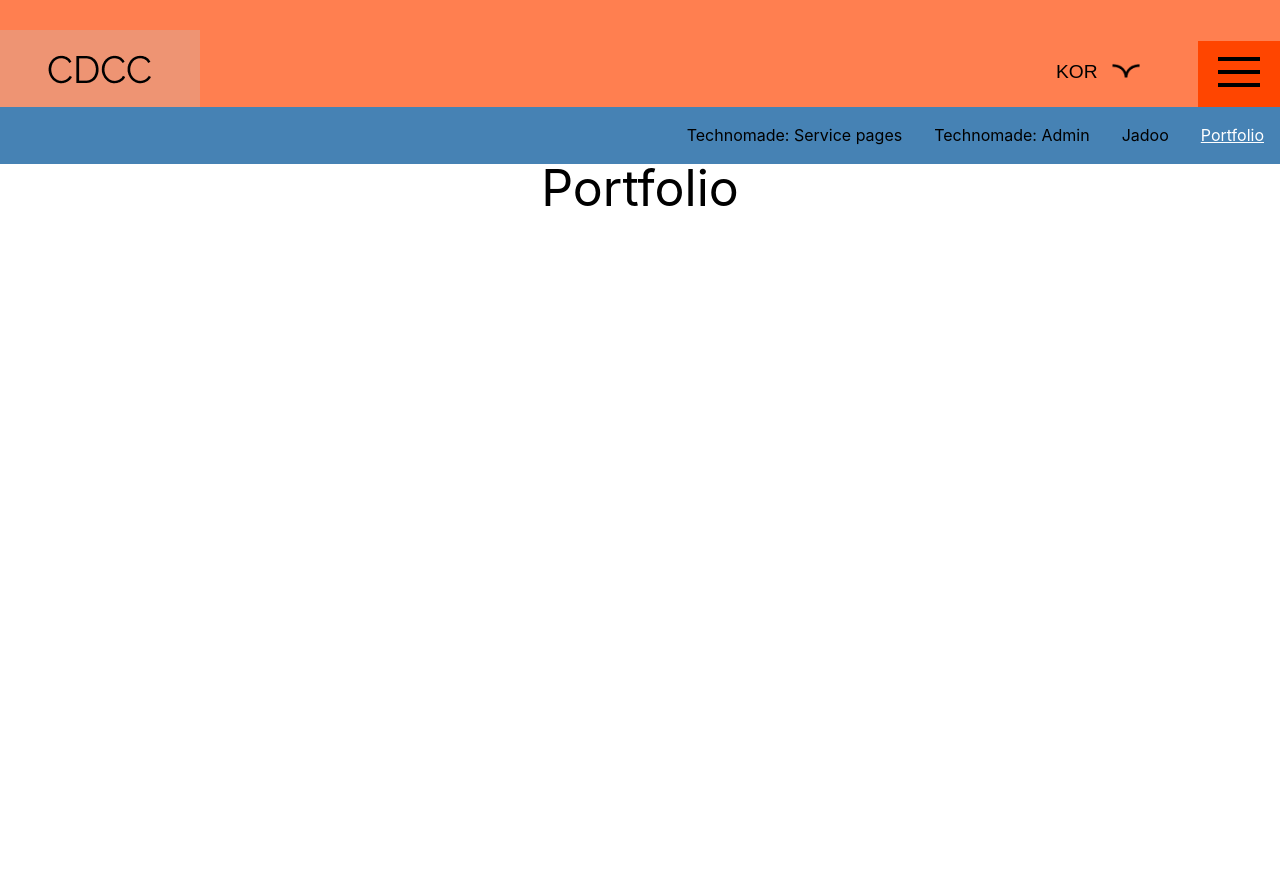
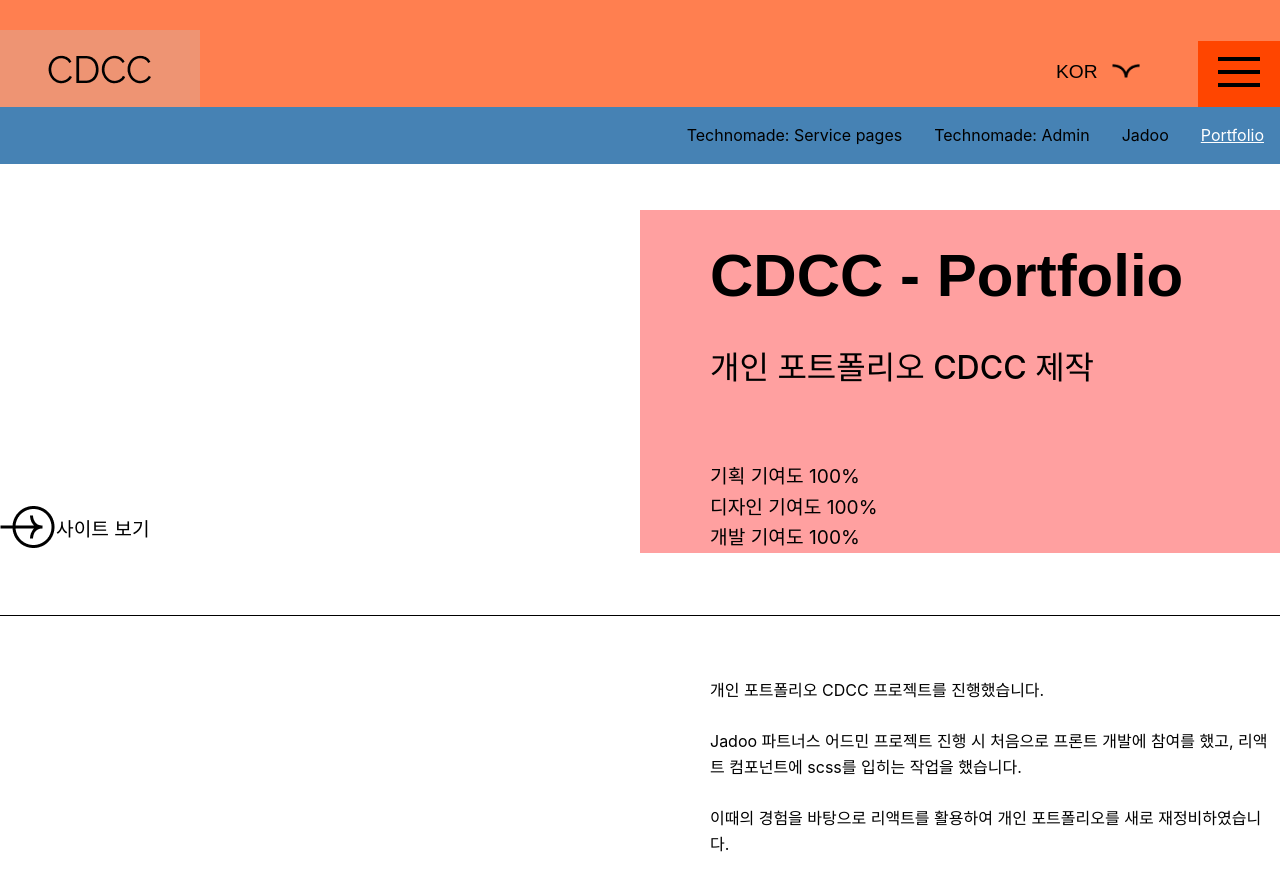
Before and after one commit to chaud1024/portfolio, a React (Create React App) app: page /portfolio in a window 1280 px wide. Shown: the top 890 px of the page. Before the commit the page ends 800 px from the top, so only its background shows below. Built offline with nearby package versions, Linux system fonts and the light colour scheme; a web font is replaced by a local one.

Commit message:
sub page edited

```diff
--- a/src/pages/Jadoo.js
+++ b/src/pages/Jadoo.js
@@ -25,9 +25,7 @@
           <div className="project_desc">
             <TextLine
                 text={`쇼핑과 기부를 연결하는 기부 앱 자두(Jadoo)의 기획에 참여했습니다.\n
-                유저들의 재능기부 캠페인 생성과 참여가 가능토록 기능 정의 및 앱 화면 구현을 위한 화면설계서 제작에 참여했습니다.
-                \n
-                또한 사회적 기업의 판매 통로로 활용할 파트너스몰 기획에 있어 유저, 판매자, 판매자 어드민 플로우 차트 제작 참여 및 판매자 어드민 웹사이트 기획을 담당했습니다.
+                유저들의 재능기부 캠페인 생성과 참여가 가능토록 기능 정의 및 앱 화면 구현을 위한 화면설계서 제작에 참여했습니다.\n 또한 사회적 기업의 판매 통로로 활용할 파트너스몰 기획에 있어 유저, 판매자, 판매자 어드민 플로우 차트 제작 참여 및 판매자 어드민 웹사이트 기획을 담당했습니다.
                 `}
             />
           </div>
--- a/src/pages/Portfolio.js
+++ b/src/pages/Portfolio.js
@@ -1,8 +1,39 @@
 import React from 'react'
+
+import SubLink from '../components/SubLink'
+import SubSummary from '../components/SubSummary'
+import TextLine from '../components/TextLine'
+
+import '../components/scss/sub_main.scss'
 
 const Portfolio = () => {
   return (
-    <div style={{ fontSize : "50px", textAlign: "center"}}>Portfolio</div>
+    <>
+    <div className="sub_main">
+      <div className="upper">
+        <SubLink
+          subLinkUrl={`https://naver.com`}
+        />
+        <SubSummary
+          name1={`CDCC - Portfolio`}
+          name2={`개인 포트폴리오 CDCC 제작`}
+          attr={`기획 기여도 100% \n 디자인 기여도 100% \n 개발 기여도 100%`}
+        />
+      </div>
+
+      <div className="bottom">
+        <div className="project_desc">
+          <TextLine
+              text={`개인 포트폴리오 CDCC 프로젝트를 진행했습니다.\n
+              Jadoo 파트너스 어드민 프로젝트 진행 시 처음으로 프론트 개발에 참여를 했고, 리액트 컴포넌트에 scss를 입히는 작업을 했습니다.\n
+              이때의 경험을 바탕으로 리액트를 활용하여 개인 포트폴리오를 새로 재정비하였습니다.
+              `}
+          />
+        </div>
+      </div>
+
+    </div>
+  </>
   )
 }
 
```
